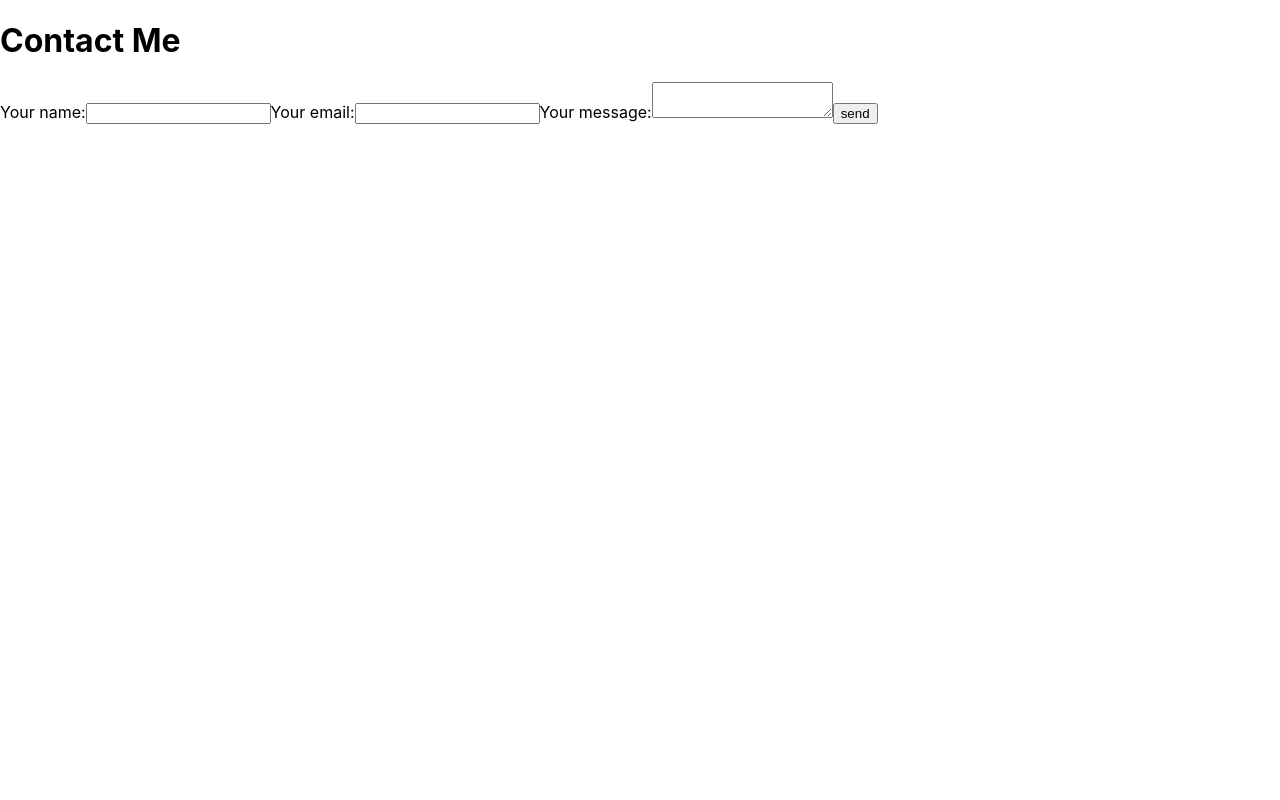
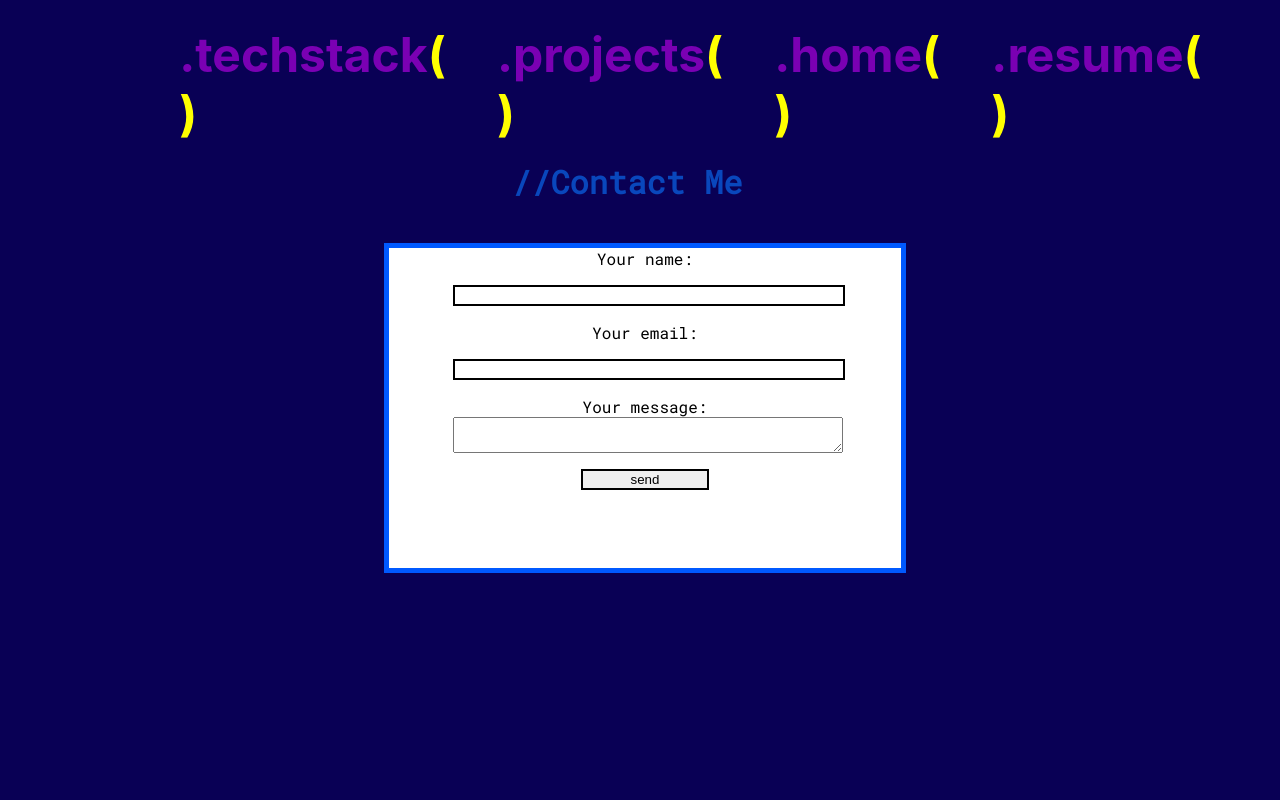
Before and after one commit to lemondsun/awsProfileSite, a React (Create React App) app: page /contact in a window 1280 px wide. Shown: the top 800 px of the page. Built offline with nearby package versions, Linux system fonts and the light colour scheme.

Commit message:
styling, menu done

```diff
--- a/src/App.css
+++ b/src/App.css
@@ -43,13 +43,30 @@ position: relative;
 
 /* ------------------ menu - bar -------------- */
 
+#top-menu {
+  display: flex;
+  flex-direction: row;
+  font-size: 1.5em;
+  margin: 15vh 12vw;
+  position: absolute;
+  top: -95px;
+}
+
+#top-menu a {
+  text-decoration: none;
+}
+
+#top-menu a:hover  {
+  text-shadow: 3px 3px rgb(13, 94, 243);
+}
+
 #menu-bar {
 display: flex;
 flex-direction: row;
 font-size: 1.5em;
 margin: 15vh 10vw;
 position: absolute;
-bottom: 3vh
+bottom: 10vh
 }
 
 .menu-item {
@@ -66,6 +83,19 @@ margin: 0vh 2vw
 
 /* --- tech stack page --- */
 
+#top {
+  scroll-behavior: smooth;
+ overflow: hidden;
+}
+
+#top a {
+  text-decoration: none;
+}
+
+#top a:hover {
+  text-shadow: 2px 2px aliceblue;
+}
+
 .parallax {
   background-image: url("https://c0.wallpaperflare.com/preview/69/379/800/business-laptop-office-computer.jpg");
   height: 400px;
@@ -79,7 +109,7 @@ margin: 0vh 2vw
 #about-me-div {
   background-color: rgb(9, 0, 85);
   font-family: RoboMono-Regular;
-  padding: 5vh 0vw;
+  padding: 20vh 0vw 10vh;
 }
 
 .commented-title {
@@ -120,6 +150,13 @@ margin: 0vh 2vw
   position: relative;
   left: 70vw;
   margin: 0px;
+  animation:
+  blinker 1s linear infinite;
+}
+@keyframes blinker {
+  50% {
+    opacity: 0;
+  }
 }
 
 /* ------- projects page -------- */
@@ -127,21 +164,26 @@ margin: 0vh 2vw
 #projects-div {
   background-color: rgb(9, 0, 85);
   font-family: RoboMono-Regular;
-  padding: 5vh 0vw;
+  padding: 20vh 0vw 10vh;
 }
 
 .project-area {
   margin: 0vw 2.5vw 0vw 2.5vw;
 }
 
+.project-area a {
+  text-decoration: none;
+}
+
 .projects-titles {
-  color: #7987a1;
+  color: white;
   font-family: "Cabin", sans-serif;
   margin-top: 50px;
+  text-align: center;
 }
 
 .projects-titles:hover {
-  color: #0f3742;
+  color: rgb(0, 89, 255);
 }
 
 #project-row {
@@ -151,17 +193,23 @@ margin: 0vh 2vw
 
 .project-images {
   height: 25vh;
+  margin-left: 5vw;
 }
 
 .project-languages-images {
   width: 5vw;
   height: 10vh;
-  display: inline;
+  margin-left: 2.5vw;
+}
+
+.project-description {
+  color: white;
 }
 
 .github-link {
   height: 8vh;
   animation: blinker 2s linear infinite;
+  margin-left: 12vw;
 }
 
 @keyframes blinker {
@@ -169,3 +217,58 @@ margin: 0vh 2vw
     opacity: 0;
   }
 }
+
+/* ----- contact me page ------ */
+
+#contact-page {
+  background-color: rgb(9, 0, 85);
+  font-family: RoboMono-Regular;
+  padding: 20vh 0vw 10vh;
+  height: 100vh;
+}
+
+#contact-form-area {
+  background-color: white;
+  height:40vh;
+  width: 40vw;
+  margin: 0vh 30vw;
+  text-align: center;
+  border: 5px solid rgb(0, 89, 255);
+}
+
+#contact-form {
+  display: flex;
+  flex-direction: column;
+}
+
+.form-input {
+  width: 30vw;
+  margin: 2vh 5vw;
+  border: 2px solid black;
+
+}
+
+#contact-form-button {
+  width: 10vw;
+  margin: 2vh 15vw;
+  border: 2px solid black;
+}
+
+.message-area {
+  width: 30vw;
+  margin-left: 5vw;
+}
+
+/* -------- Footer -------- */
+
+#footer {
+  background-color: black;
+  color: white;
+  font-family: RoboMono-Regular;
+  text-align: center;
+
+}
+
+#footer h1 {
+margin: 0;
+}
--- a/src/App.js
+++ b/src/App.js
@@ -5,7 +5,7 @@ import HomePage from './components/HomePage'
 import TechStack from './components/TechStack'
 import Projects from './components/Projects'
 import Contact from './components/Contact'
-
+import Footer from './components/Footer'
 
 function App() {
   return (
@@ -14,7 +14,7 @@ function App() {
       <Route exact path='/techstack' render={() => <TechStack />} />
       <Route exact path='/projects' render={()=> <Projects/>}/>
       <Route exact path='/contact' render={()=> <Contact/>}/>
-
+      <Footer />
     </div>
   );
 }
--- a/src/components/Contact.js
+++ b/src/components/Contact.js
@@ -1,26 +1,35 @@
 import React from 'react'
+import Menu from '../components/Menu'
 
 export default function Contact() {
+  const [page] = React.useState('contact')
   return (
     <div>
+    <Menu page={page}/>
+    <div id='contact-page'>
+
+    <h1 class='commented-title' >//Contact Me</h1>
     <div id="contact-form-area">
-    <h1 id="contact-header" >Contact Me</h1>
     <form id="contact-form" action="https://formspree.io/xpzqaewg" method="POST">
       <label>
             Your name:
-        <input className="form-input" type="text" name="name" ></input>
             </label>
+        <input class="form-input" type="text" name="name" ></input>
+
   <label>
             Your email:
-  <input type="text" name="_replyto"></input>
             </label>
+  <input class="form-input" type="text" name="_replyto"></input>
+
         <label>
             Your message:
-      <textarea name="message"></textarea>
             </label>
+      <textarea class='message-area' name="message"></textarea>
+
   <button id="contact-form-button" type="submit" value="Send">send</button>
 </form>
   </div>
       </div>
+      </div>
   )
 }
--- /dev/null
+++ b/src/components/Footer.js
@@ -0,0 +1,9 @@
+import React from 'react'
+
+export default function Footer() {
+  return (
+    <div id='footer'>
+      <h1>A Jason Mullings Production</h1>
+    </div>
+  )
+}
--- a/src/components/HomePage.js
+++ b/src/components/HomePage.js
@@ -2,6 +2,7 @@ import React from 'react'
 import Menu from '../components/Menu'
 
 export default function HomePage() {
+  const [page] = React.useState('home')
   return (
     <div>
     <div id="home-page-div">
@@ -16,7 +17,7 @@ export default function HomePage() {
 
       </div>
       </div>
-      <Menu/>
+      <Menu page={page}/>
       </div>
   )
 }
--- a/src/components/Menu.js
+++ b/src/components/Menu.js
@@ -1,13 +1,34 @@
-import React from 'react'
+import React, { useEffect }from 'react'
 import { Link} from 'react-router-dom'
 
-export default function Menu() {
+export default function Menu(props) {
+  const [page] = React.useState(props)
+  const [menuLocation, setMenu] = React.useState('menu-bar')
+
+  let shiftMenuBar = (page) => {
+    if (page !== 'home') {
+    setMenu('top-menu')
+    }
+  }
+  let menuItems = ['techstack', 'projects', 'contact']
+  useEffect(() => {
+    shiftMenuBar(page.page)
+  })
+
   return (
-    <div id='menu-bar'>
-      <Link to="/techstack"><h1 class='menu-item'><span class='method'>.techStack</span><span class="parenthesis">( )</span></h1></Link>
-      <Link to='/projects'><h1 class='menu-item'><span class='method'>.projects</span><span class="parenthesis">( )</span></h1></Link>
-      <Link to='/contact'><h1 class='menu-item'><span class='method'>.contact</span><span class="parenthesis">( )</span></h1></Link>
-      <a href='https://docdro.id/UVBCUo8' target="_blank" ><h1 class='menu-item'><span class='method'>.resume</span><span class="parenthesis">( )</span></h1></a>
-    </div>
+
+    <div id={menuLocation}>
+      {
+        menuItems.map(item => (
+          item === page.page?
+          <Link to='/'><h1 class='menu-item'><span class='method'>.home</span><span class="parenthesis">( )</span></h1></Link>
+            :
+            <Link to={`/${item}`}><h1 class='menu-item'><span class='method'>{`.${item}`}</span><span class="parenthesis">( )</span></h1></Link>
+
+        ))
+      }
+      <a href='https://docdro.id/UVBCUo8' target="_blank"  rel="noopener"><h1 class='menu-item'><span class='method'>.resume</span><span class="parenthesis">( )</span></h1></a>
+      </div>
+
   )
 }
--- a/src/components/Projects.js
+++ b/src/components/Projects.js
@@ -1,37 +1,46 @@
 import React from 'react'
+import Menu from '../components/Menu'
 
 export default function Projects() {
+const [page] = React.useState('projects')
+
   return (
+    <div>
+    <Menu page={page}/>
     <div id='projects-div'>
-    <h1 class='commented-title'>Projects:</h1>
+    <h1 class='commented-title'>//Projects</h1>
 
     <div id="project-row">
       <div className="project-area">
         <a href="http://wisewords.surge.sh/" target="_blank">
           <h3 className="projects-titles">Wise-words</h3>
         </a>
-        <p>
+        <p class='project-description'>
           A web app designed to answer simple questions with the use of the
           React framework and an external API.
         </p>
         <img
           className="project-images"
           src="https://media.giphy.com/media/duLrxdbtlDABbsRZo8/giphy.gif"
+        alt='gif of website'
           />
         <hr></hr>
         <img
           className="project-languages-images"
           src="https://www.logolynx.com/images/logolynx/e1/e12c387bd8ebccf18a4741b4b83a6d71.png"
+        alt='react logo'
           />
         <img
           className="project-languages-images"
           src="https://cdn.worldvectorlogo.com/logos/javascript-1.svg"
+        alt='Javascript logo'
           />
         <hr className="projects-bottom-divider"></hr>
         <a href="https://github.com/lemondsun/Wise-Words" target="_blank">
           <img
             className="github-link"
             src="https://image.flaticon.com/icons/png/512/25/25231.png"
+          alt='github logo'
             />
         </a>
       </div>
@@ -39,26 +48,30 @@ export default function Projects() {
         <a href="http://chuckedout.surge.sh/" target="_blank">
           <h3 className="projects-titles">Chucked Out</h3>
         </a>
-        <p>
+        <p class='project-description'>
           A fun dive into the world of API's. Made with vanilla Javascript
           and two seperate API's.
         </p>
         <img
           className="project-images"
           src="https://i.imgur.com/TpbW1qN.jpg"
+        alt='snapshot of website'
           />
         <hr></hr>
         <img
           className="project-languages-images"
           src="https://cdn.worldvectorlogo.com/logos/javascript-1.svg"
+          alt='Javascript logo'
           />
         <img
           className="project-languages-images"
           src="https://upload.wikimedia.org/wikipedia/commons/thumb/6/61/HTML5_logo_and_wordmark.svg/512px-HTML5_logo_and_wordmark.svg.png"
+          alt='HTML logo'
           />
         <img
           className="project-languages-images"
           src="https://upload.wikimedia.org/wikipedia/commons/d/d5/CSS3_logo_and_wordmark.svg"
+          alt='CSS logo'
           />
         <hr className="projects-bottom-divider"></hr>
         <a
@@ -68,6 +81,7 @@ export default function Projects() {
           <img
             className="github-link"
             src="https://image.flaticon.com/icons/png/512/25/25231.png"
+            alt='Github logo'
             />
         </a>
       </div>
@@ -75,32 +89,36 @@ export default function Projects() {
         <a href="http://tartinenyc.surge.sh/" target="_blank">
           <h3 className="projects-titles">Tartine</h3>
         </a>
-        <p>
+        <p class='project-description'>
           A remodeled website developed with a team of UX designers and
           other Software Engineers.
         </p>
         <img
           className="project-images"
           src="https://media.giphy.com/media/mBptyFCBPUSMBewxk2/giphy.gif"
+          alt='gif of website'
           />
         <hr></hr>
         <img
           className="project-languages-images"
           src="https://www.logolynx.com/images/logolynx/e1/e12c387bd8ebccf18a4741b4b83a6d71.png"
-        />
+          alt='React logo'  />
         <img
           className="project-languages-images"
           src="https://cdn.worldvectorlogo.com/logos/javascript-1.svg"
+          alt='Javascript logo'
           />
         <hr className="projects-bottom-divider"></hr>
-        <a href="https://tartinenyc.surge.sh" target="_blank">
+        <a href="https://tartinenyc.surge.sh" target="_blank" >
           <img
             className="github-link"
             src="https://image.flaticon.com/icons/png/512/25/25231.png"
+            alt='Github logo'
             />
         </a>
       </div>
     </div>
       </div>
+      </div>
   )
 }
--- a/src/components/TechStack.js
+++ b/src/components/TechStack.js
@@ -2,10 +2,11 @@ import React from 'react'
 import Menu from '../components/Menu'
 
 export default function () {
+  const [page] = React.useState('techstack')
   return (
-
     <div>
-      <Menu/>
+      <Menu page={page}/>
+    <div id='top'>
       <div id='about-me-div'>
         <h1 class='commented-title'>//About Me</h1>
         <p id="brand-statement">
@@ -67,7 +68,10 @@ export default function () {
       </div>
       <div className="parallax"></div>
       <div id='bottom-div'>
+        <a href='#top'>
       <h1 class='to-top-button'><span class='method'>.return</span><span class='parenthesis'>(<span class='argument'>toTop</span>)</span></h1>
+      </a>
+      </div>
       </div>
       </div>
 
```
Lines whose indentation alone changed are shown as unchanged.
